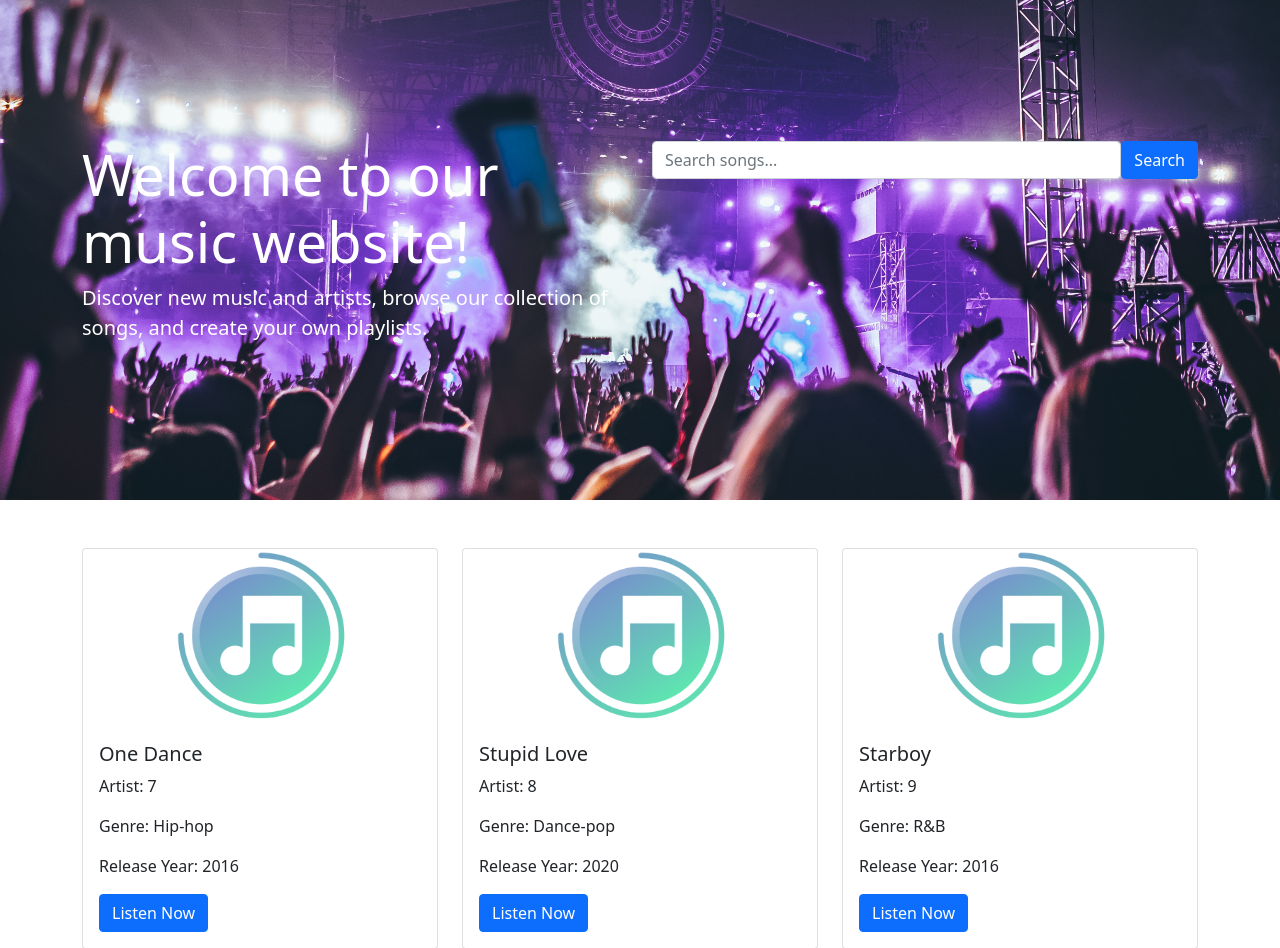
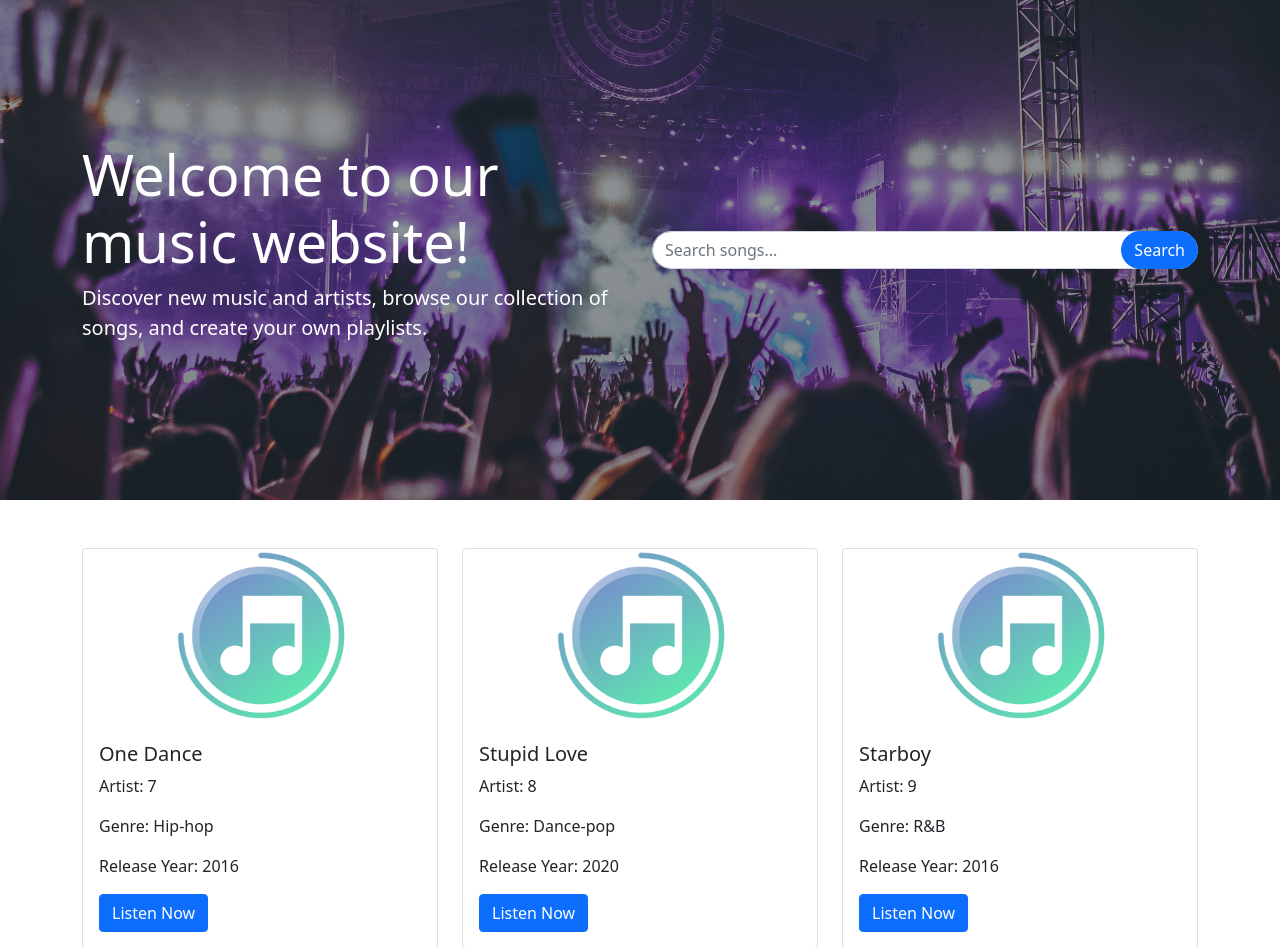
Before and after one commit to JasNjoku/Assignment-2, a PHP site: page / in a window 1280 px wide. Shown: the part 56-1004 px from the top of the page. Run offline with PHP 8.4, Linux system fonts and the light colour scheme; data comes from the database, SQL or seed files in the repository.

Commit message:
css changes

```diff
--- a/components/banner.php
+++ b/components/banner.php
@@ -1,5 +1,6 @@
 <!DOCTYPE html>
 <html lang="en">
+
 <head>
     <meta charset="UTF-8">
     <meta http-equiv="X-UA-Compatible" content="IE=edge">
@@ -9,18 +10,22 @@
     <!-- Custom styles for this template -->
     <link href="mystyle.css" rel="stylesheet">
 </head>
+
 <body>
     <section class="jumbotron jumbotron-fluid bg-dark text-white">
+        <div class="overlay"></div>
         <div class="container">
             <div class="row">
                 <div class="col-md-6">
                     <h1 class="display-4">Welcome to our music website!</h1>
-        <p class="lead">Discover new music and artists, browse our collection of songs, and create your own playlists.</p>
+                    <p class="lead">Discover new music and artists, browse our collection of songs, and create your own
+                        playlists.</p>
                 </div>
                 <div class="col-md-6">
-        <form class="form-inline my-2 my-lg-0 searchbar">
-          <input class="form-control mr-sm-2" type="search" placeholder="Search songs..." aria-label="Search">
-          <button class="btn btn-primary my-2 my-sm-0" type="submit">Search</button>
+                    <form class="form-inline my-2 my-lg-0 searchbar" action="">
+                        <input class="form-control mr-sm-2 rounded-pill" type="search" name="search" placeholder="Search songs..."
+                            aria-label="Search">
+                        <button class="btn btn-primary my-2 my-sm-0 rounded-pill" type="submit">Search</button>
                     </form>
                 </div>
             </div>
@@ -29,4 +34,5 @@
 
     <script src="js/bootstrap.bundle.min.js"></script>
 </body>
+
 </html>
--- a/mystyle.css
+++ b/mystyle.css
@@ -12,14 +12,42 @@
 }
 
 .jumbotron {
-    background-image: url('images/coverImage.jpg');
-    background-size: cover;
-    background-position: center;
     height: 500px;
+    display: flex;
+    align-items: center;
+    position: relative;
+}
+
+.jumbotron > .container {
+    position: relative;
+    z-index: 2;
+}
+
+.jumbotron > .container > .row {
     display: flex;
     align-items: center;
 }
 
+.overlay {
+    position: absolute;
+    top: 0;
+    left: 0;
+    width: 100%;
+    height: 100%;
+    opacity: 0.5;
+    background-image: url('images/coverImage.jpg');
+    background-repeat: no-repeat;
+    background-size: cover;
+    background-position: center;
+    z-index: 1;
+}
+
 .searchbar {
-    display: flex;
+    position: relative;
 }
+
+.searchbar > button {
+    position: absolute;
+    top: 0;
+    right: 0;
+}
--- a/song.php
+++ b/song.php
@@ -1,5 +1,4 @@
 <?php
-  // Get the song ID from the URL query parameter
   $songID = $_GET['id'];
   require_once('database/database.php');
   $query = "SELECT Songs.Title, Songs.Genre, Songs.ReleaseYear, Artists.Name, Artists.Country
```
Lines whose indentation alone changed are shown as unchanged.
